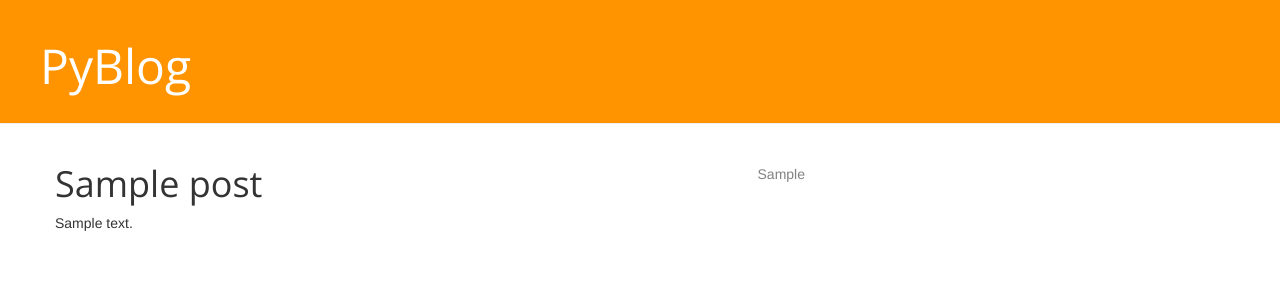
After one commit to wen-dell/projeto-blog, a Django app: template templates/blog/post_detail.html in a window 1280 px wide. The commit adds this page. Shown: the top 302 px of the page. Run offline with Django 3.2, Linux system fonts and the light colour scheme; the template is opened without the code that fills it: most values are stand-ins (such as "Sample title", 1, 10 or a date in 2020); some libraries are stand-ins or nearby versions.

Commit message:
Adicionado template post_detail.html
Template que exibe um post específico

```diff
--- /dev/null
+++ b/blog/static/css/blog.css
@@ -0,0 +1,52 @@
+h1 a {
+    color: #FCA205;
+    font-family: 'Open Sans', sans-serif;
+}
+
+.page-header {
+    background-color: #ff9400;
+    margin-top: 0;
+    padding: 20px 20px 20px 40px;
+}
+
+.page-header h1, .page-header h1 a, .page-header h1 a:visited, .page-header h1 a:active {
+    color: #ffffff;
+    font-size: 36pt;
+    text-decoration: none;
+}
+
+.content {
+    margin-left: 40px;
+}
+
+h1, h2, h3, h4 {
+    font-family: 'Open Sans', sans-serif;
+}
+
+.date {
+    float: right;
+    color: #828282;
+}
+
+.save {
+    float: right;
+}
+
+.post-form textarea, .post-form input {
+    width: 100%;
+}
+
+.top-menu, .top-menu:hover, .top-menu:visited {
+    color: #ffffff;
+    float: right;
+    font-size: 26pt;
+    margin-right: 20px;
+}
+
+.post {
+    margin-bottom: 70px;
+}
+
+.post h1 a, .post h1 a:visited {
+    color: #000000;
+}
--- a/blog/urls.py
+++ b/blog/urls.py
@@ -2,5 +2,6 @@ from django.conf.urls import url, include
 from . import views
 
 urlpatterns = [
-    url(r'^$', views.post_list)
+    url(r'^$', views.post_list, name="post_list"),
+    url(r'^post/(?P<pk>[0-9]+)/$', views.post_detail, name="post_detail")
 ]
--- /dev/null
+++ b/templates/blog/base.html
@@ -0,0 +1,27 @@
+<!DOCTYPE html>
+{% load staticfiles %}
+<html lang="pt-br">
+<head>
+    <meta charset="UTF-8">
+    <meta name="author" content="Wendell"/>
+    <meta name="description" content="Um blog simples feito com Django"/>
+    <title>PyBlog</title>
+    <link rel="stylesheet" href="https://maxcdn.bootstrapcdn.com/bootstrap/3.3.7/css/bootstrap.min.css"
+          integrity="sha384-BVYiiSIFeK1dGmJRAkycuHAHRg32OmUcww7on3RYdg4Va+PmSTsz/K68vbdEjh4u" crossorigin="anonymous"/>
+    <link href="https://fonts.googleapis.com/css?family=Open+Sans" rel="stylesheet"/>
+    <link rel="stylesheet" href="{% static "css/blog.css" %}"/>
+</head>
+<body>
+    <div class="page-header">
+        <h1><a href="/">PyBlog</a></h1>
+    </div>
+    <div class="content container">
+        <div class="row">
+            <div class="col-md-8">
+                {% block conteudo %}
+                {% endblock %}
+            </div>
+        </div>
+    </div>
+</body>
+</html>
--- /dev/null
+++ b/templates/blog/post_detail.html
@@ -0,0 +1,13 @@
+{% extends "blog/base.html" %}
+
+{% block conteudo %}
+    <div class="post">
+        {% if post.data_publicacao %}
+            <div class="date">
+                {{ post.data_publicacao }}
+            </div>
+        {% endif %}
+        <h1>{{ post.titulo }}</h1>
+        <p>{{ post.texto | linebreaksbr }}</p>
+    </div>
+{% endblock %}
```
Also changed, not shown: blog/views.py (+8 -2 lines), templates/blog/post_list.html (+13 -23 lines).
